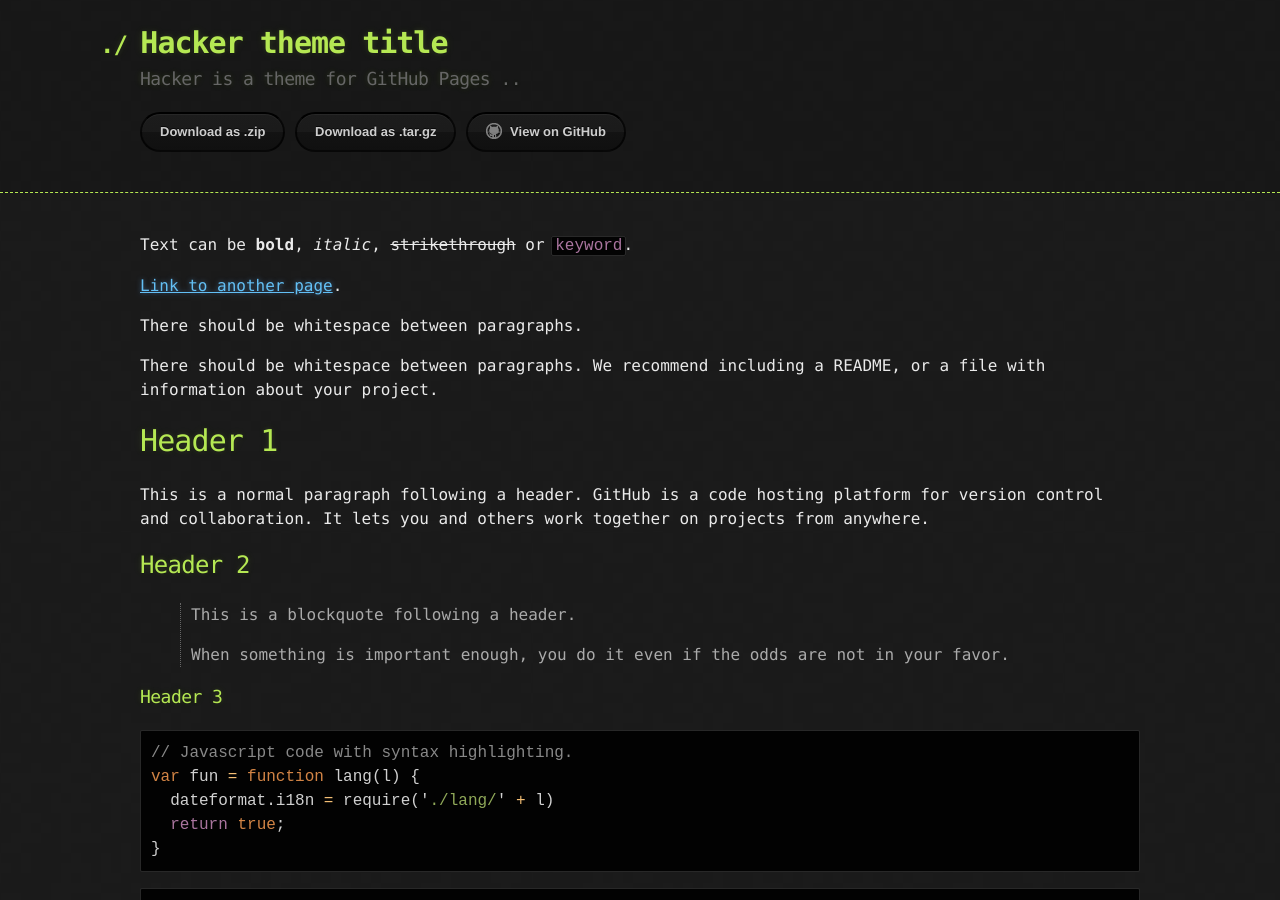
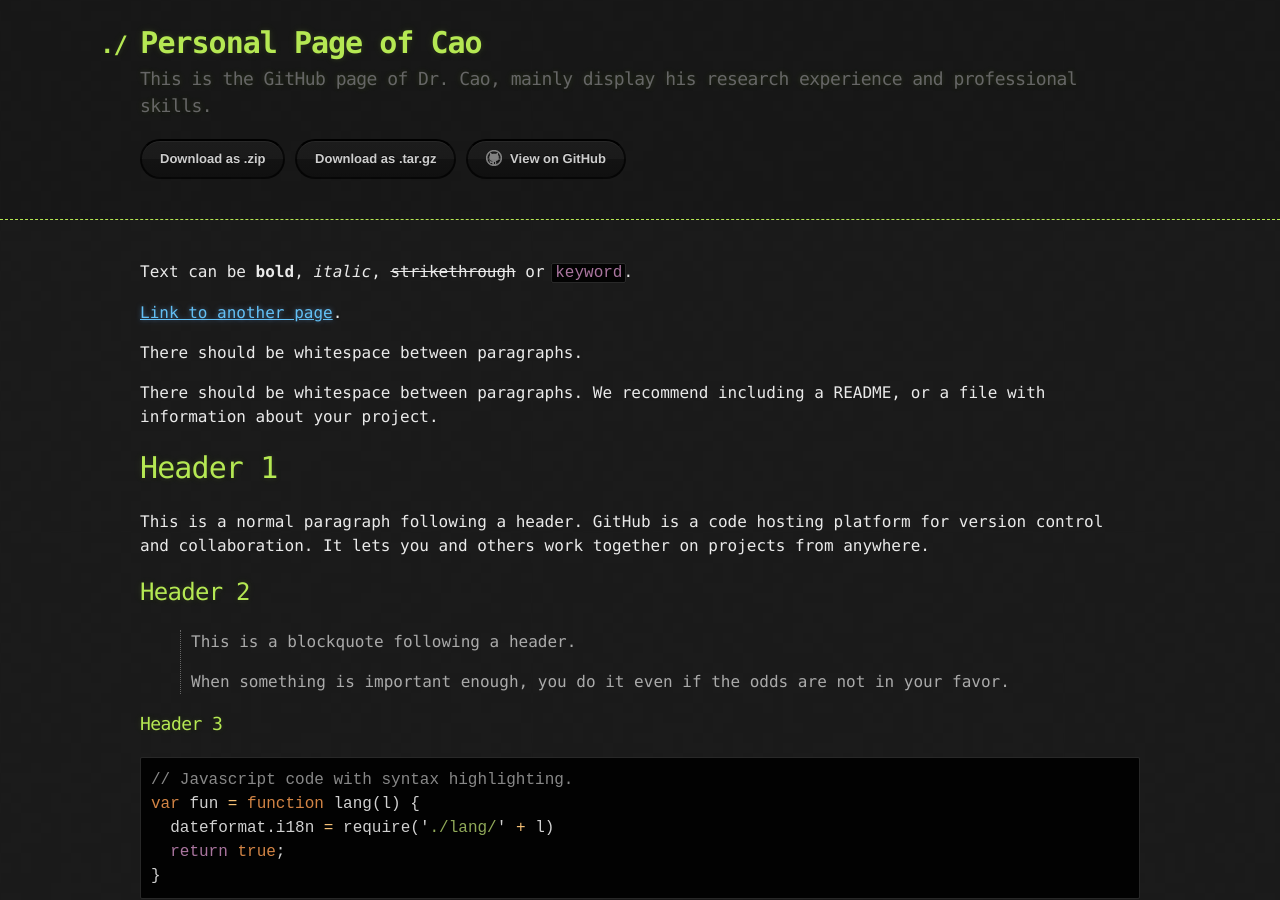
Before and after one commit to tiger2017/tiger2017.github.io, a Jekyll site: the page built from index.md, in a window 1280 px wide and 900 px high. Built offline with Jekyll 4.4.1, drawn with Linux system fonts in a browser that asks for light colours.

Commit message:
pages_files

```diff
--- a/_config.yml
+++ b/_config.yml
@@ -1,5 +1,5 @@
-title: Hacker theme title
-description: Hacker is a theme for GitHub Pages ..
+title: Personal Page of Cao
+description: This is the GitHub page of Dr. Cao, mainly display his research experience and professional skills.
 show_downloads: true
 google_analytics:
 theme: jekyll-theme-hacker
```
Also changed, not shown: 1 other file.
